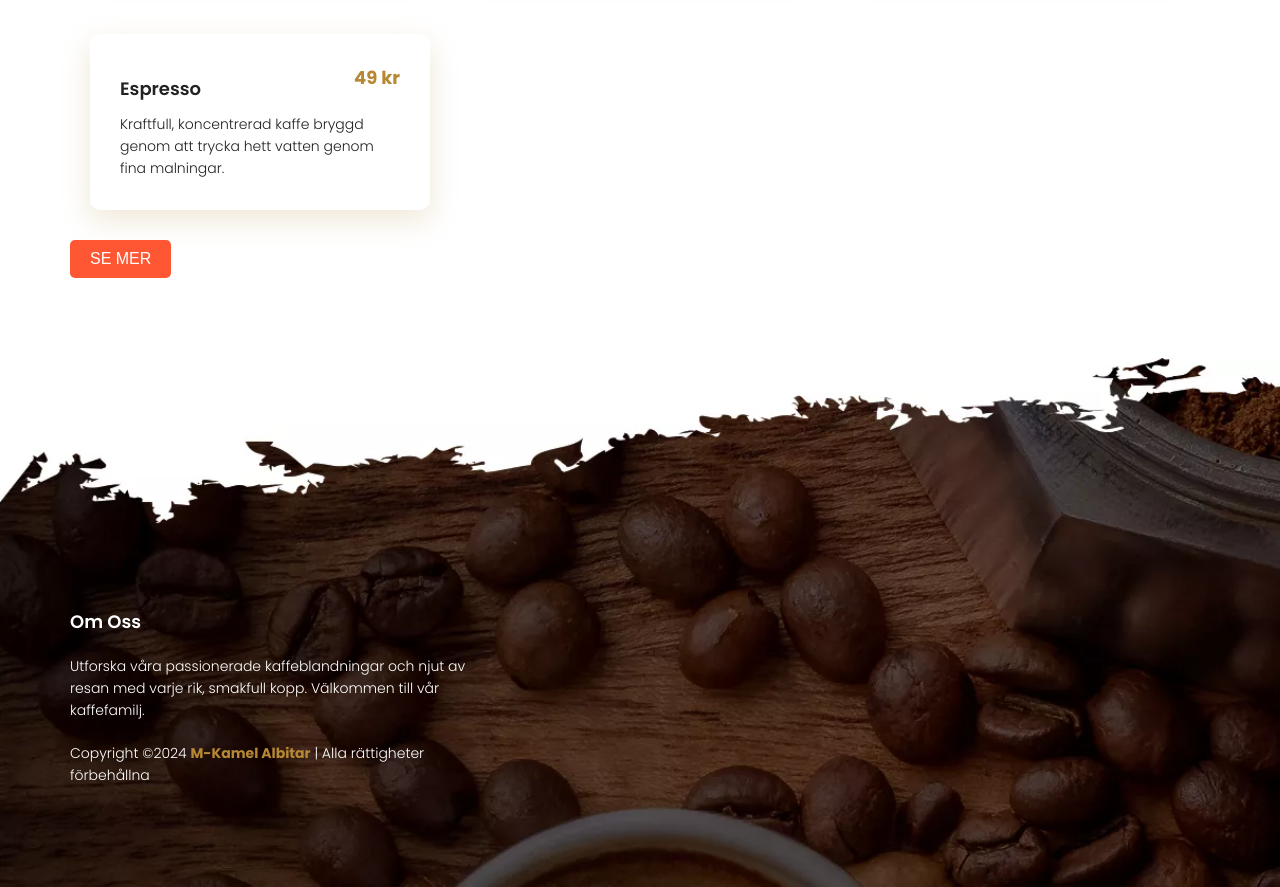
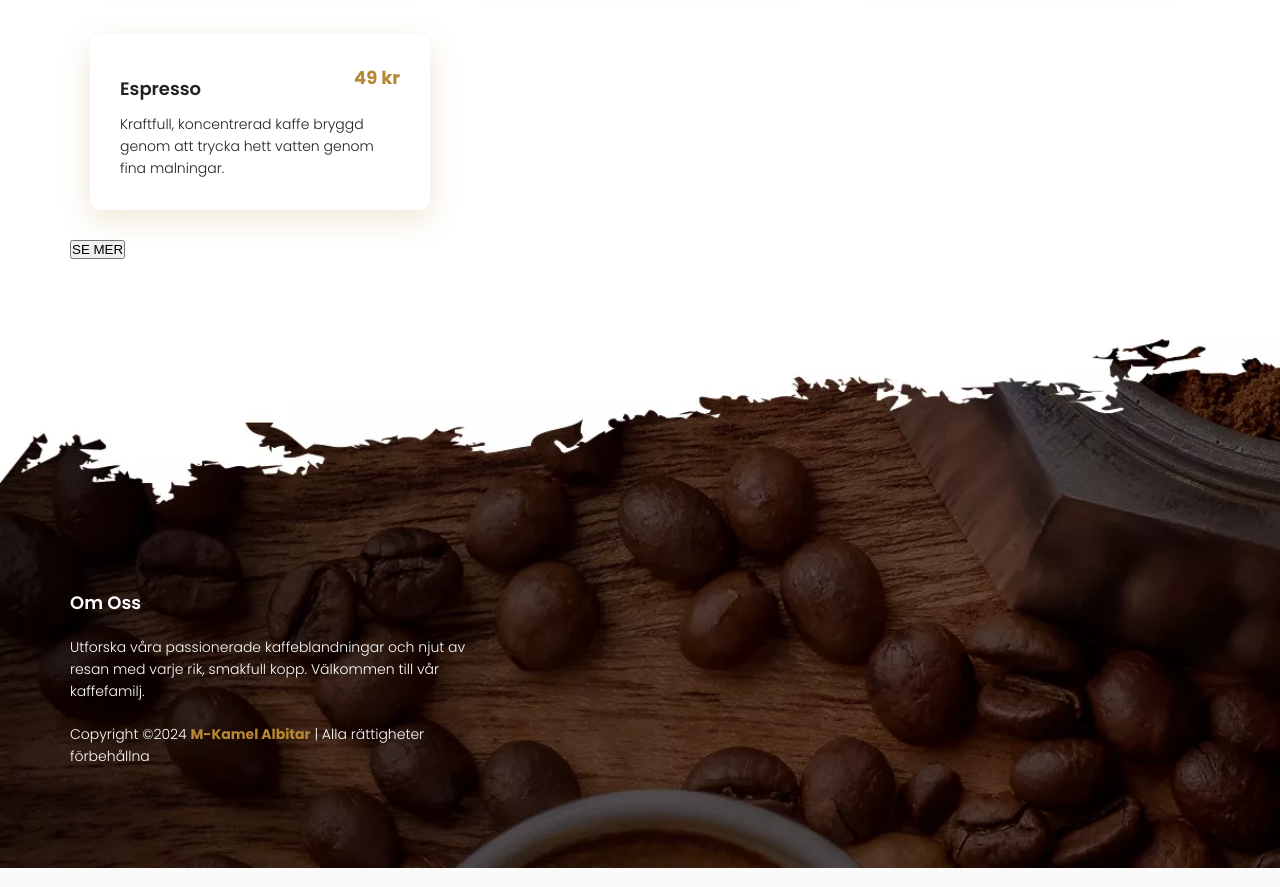
Before and after one commit to Bitar9/Kaffiet, a PHP site: page / in a window 1280 px wide. Shown: the part 1693-2580 px from the top of the page. Run offline with PHP 8.4, Linux system fonts and the light colour scheme.

Commit message:
Update style.css

```diff
--- a/style.css
+++ b/style.css
@@ -110,21 +110,6 @@ p{
     width: 100%;
     padding: 2rem 0;
     transition: all 0.5s;
-}
-
-button.see-more-button {
-    background-color: #ff5733; /* Change to a color that fits your theme */
-    color: white;
-    padding: 10px 20px;
-    border: none;
-    border-radius: 5px;
-    cursor: pointer;
-    font-size: 16px;
-    transition: background-color 0.3s;
-}
-
-button.see-more-button:hover {
-    background-color: #c0392b; /* Darker shade for hover effect */
 }
 
 
```
